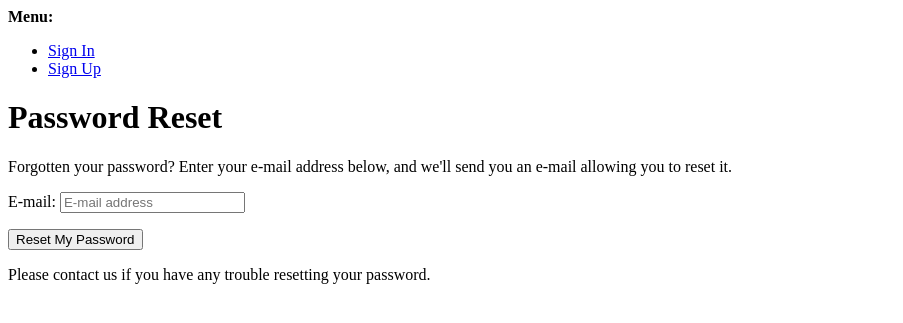
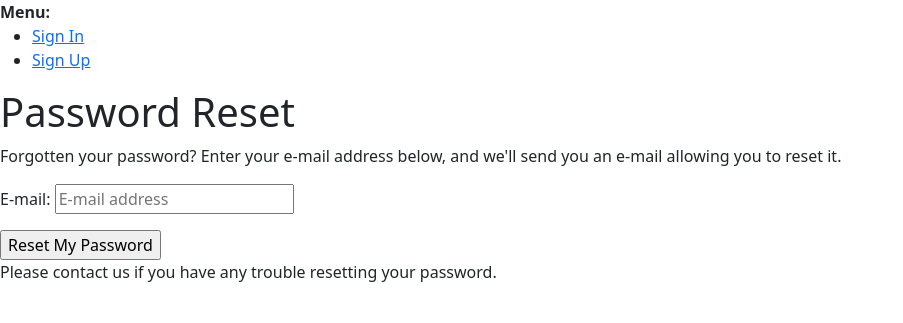
Before and after one commit to valerieniloinsigh31/footnote-app, a Django app: page /accounts/password/reset/ in a window 1280 px wide. Shown: the top 323 px of the page, without its empty margins (0-903 px from the left). Run offline with Django 3.2, Linux system fonts and the light colour scheme.

Commit message:
Add head section to base.html

```diff
--- a/templates/base.html
+++ b/templates/base.html
@@ -1,9 +1,19 @@
+{% load static %}
 <!DOCTYPE html>
 <html>
   <head>
-    <title>{% block head_title %}{% endblock %}</title>
-    {% block extra_head %}
-    {% endblock %}
+    <title>FootNote App</title>
+    <link rel="preconnect" href="https://fonts.gstatic.com">
+    <link href="https://fonts.googleapis.com/css2?family=Roboto:wght@300&display=swap" rel="stylesheet">
+    <link href="https://fonts.googleapis.com/css2?family=Lato:wght@300;700&display=swap" rel="stylesheet">
+    <link rel="stylesheet" href="https://cdnjs.cloudflare.com/ajax/libs/font-awesome/5.15.3/css/all.min.css">
+    <meta name="viewport" content="width=device-width, initial-scale=1" />
+    <link href="https://cdn.jsdelivr.net/npm/bootstrap@5.0.1/dist/css/bootstrap.min.css" rel="stylesheet"
+        integrity="sha384-+0n0xVW2eSR5OomGNYDnhzAbDsOXxcvSN1TPprVMTNDbiYZCxYbOOl7+AMvyTG2x" crossorigin="anonymous">
+    <script src="https://cdn.jsdelivr.net/npm/bootstrap@5.0.1/dist/js/bootstrap.bundle.min.js"
+        integrity="sha384-gtEjrD/SeCtmISkJkNUaaKMoLD0//ElJ19smozuHV6z3Iehds+3Ulb9Bn9Plx0x4" crossorigin="anonymous">
+    </script>
+    <link rel="stylesheet" href="{% static 'css/style.css' %}">
   </head>
   <body>
     {% block body %}
```
Also changed, not shown: footnote/migrations/0003_auto_20230318_1058.py (added).
